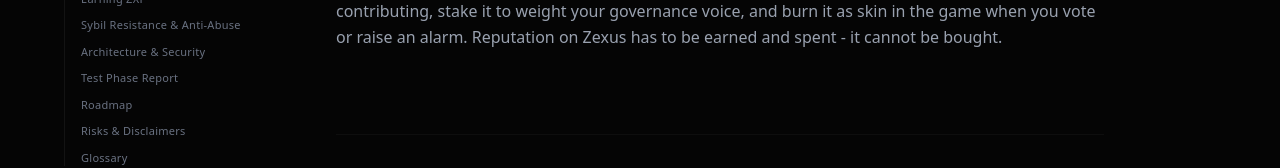
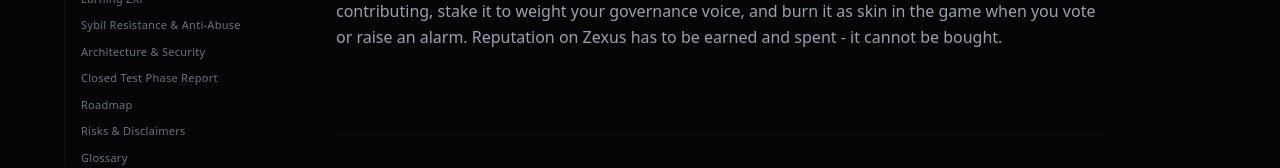
Before and after one commit to ZexusGovernance/zexus-governance, a Next.js app: page /whitepaper in a window 1280 px wide. Shown: the part 669-837 px from the top of the page. Built offline with nearby package versions, Linux system fonts and the light colour scheme; no server answers.

Commit message:
docs: reframe as closed test phase and tighten fix list

```diff
--- a/components/Whitepaper.js
+++ b/components/Whitepaper.js
@@ -400,11 +400,11 @@ const SECTIONS = [
   },
   {
     id: 'test-phase',
-    title: 'Test Phase Report',
+    title: 'Closed Test Phase Report',
     blocks: [
       {
         t: 'p',
-        text: 'Ahead of any public launch, Zexus ran a five-day test phase (June 5-10, 2026) with a curated, invite-only cohort of external testers on Base Mainnet. The objective was simple: prove that every core mechanic - community verdict voting, staking and rewards, Predict markets, Emergency Calls, and Telegram notifications - works end-to-end with real users under real conditions.',
+        text: 'Ahead of any public launch, Zexus ran a five-day closed test phase (June 5-10, 2026) - a deliberately small, invite-only cohort of hand-picked external testers on Base Mainnet. The objective was simple: prove that every core mechanic - community verdict voting, staking and rewards, Predict markets, Emergency Calls, and Telegram notifications - works end-to-end with real users under real conditions.',
       },
       {
         t: 'callout',
@@ -440,11 +440,11 @@ const SECTIONS = [
       {
         t: 'list',
         items: [
-          'Right-sidebar scroll breaking after a watchlist interaction - fixed.',
-          'Daily check-in button disappearing after day 2 - fixed.',
-          'Comment flicker on submit - fixed.',
-          'Staking page scroll on mobile - fixed.',
-          'ZXP balance not refreshing after a Predict bet - fixed.',
+          'Fixed the right-sidebar scroll.',
+          'Fixed the daily check-in button.',
+          'Fixed comment flicker on submit.',
+          'Fixed mobile scroll on the staking page.',
+          'Fixed ZXP balance refresh after a Predict bet.',
         ],
       },
       {
```
